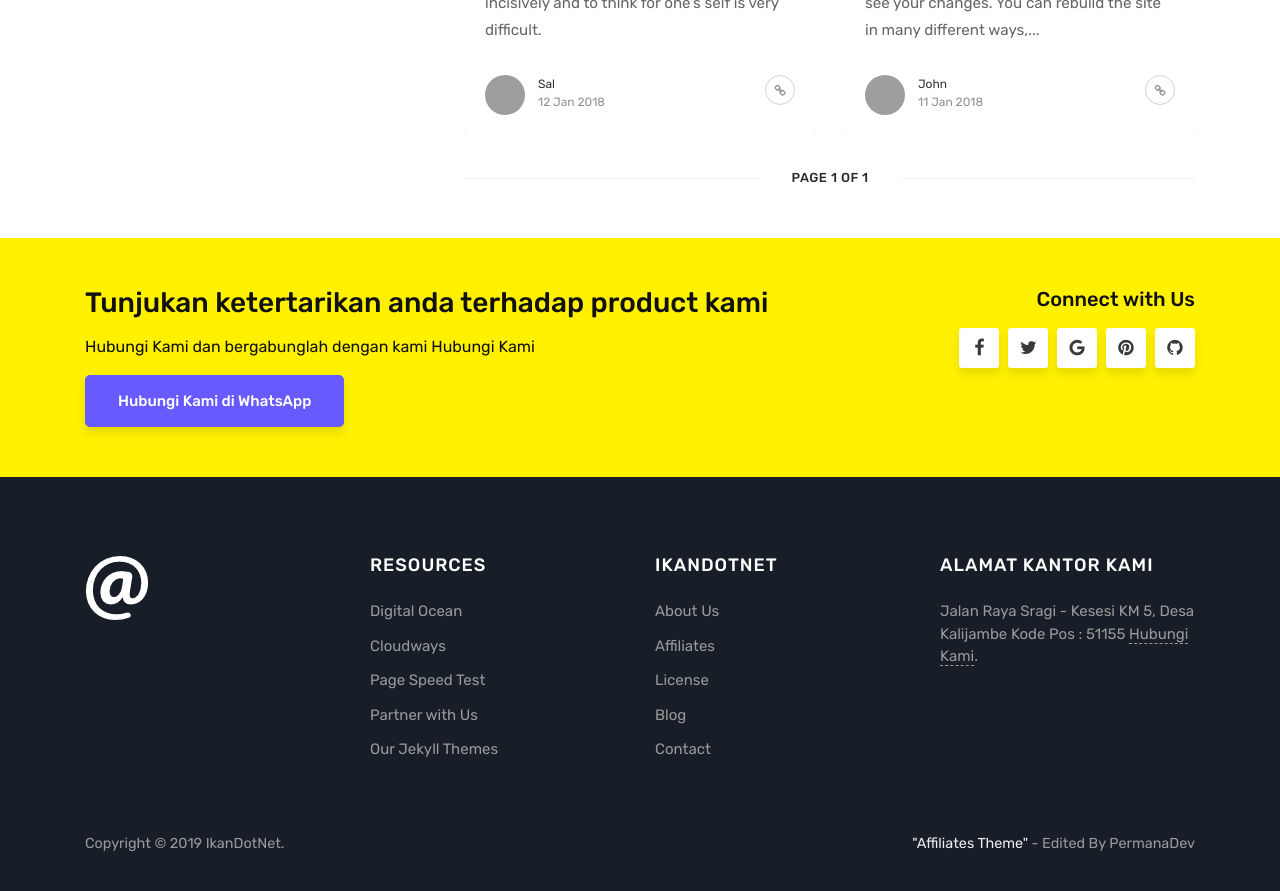
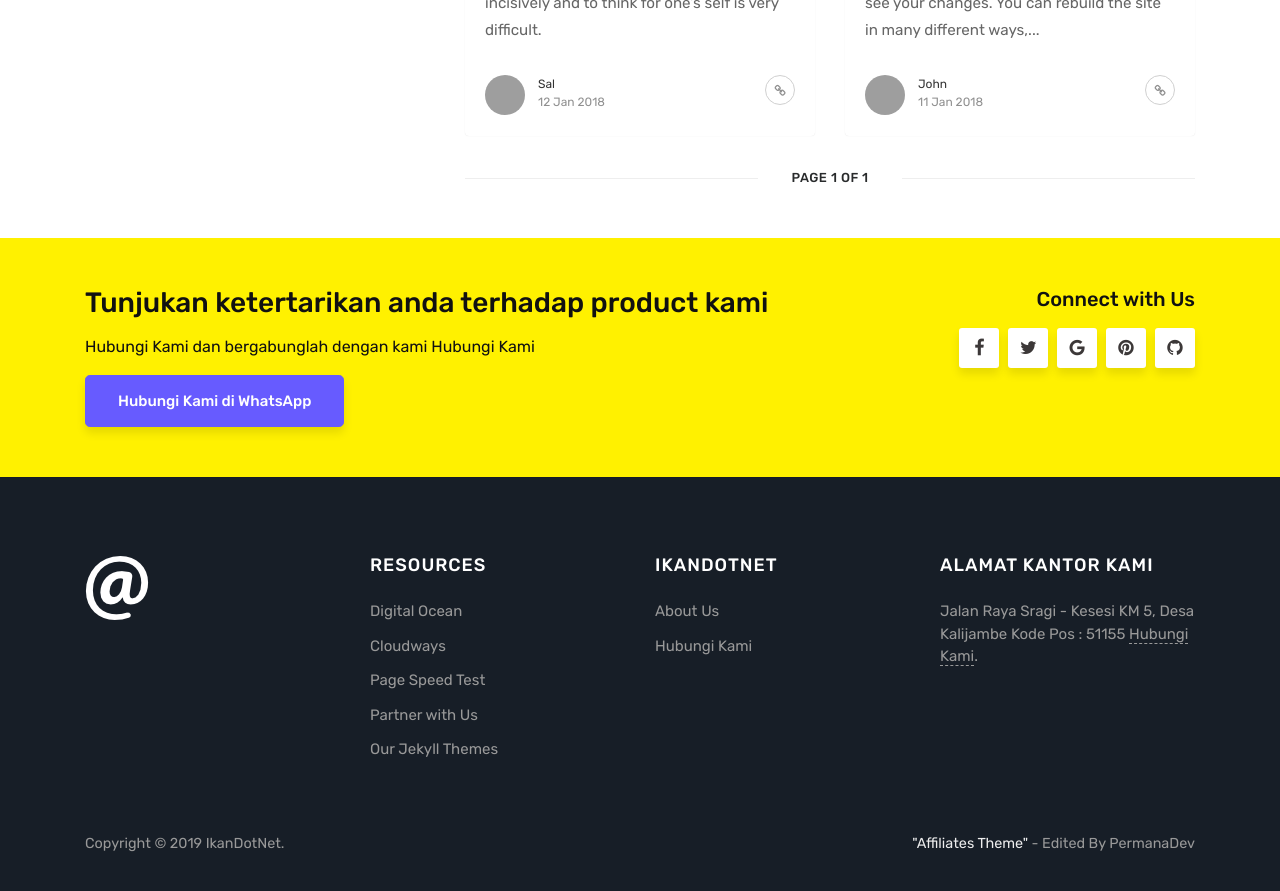
Before and after one commit to nifqi18/nifqi18.github.io, a Jekyll site: the page built from index.html, in a window 1280 px wide and 900 px high, scrolled down 2015 px. Shown: the top 891 px of the window. Built offline with Jekyll 4.4.1, drawn with Linux system fonts in a browser that asks for light colours; the list of posts is cut into pages by our own code; grey boxes are pictures that could not be loaded.

```diff
--- a/_layouts/default.html
+++ b/_layouts/default.html
@@ -176,11 +176,8 @@
                 <div class="footer-widget">
                 <h5 class="title">IkanDotNet</h5>
                 <ul>
-                <li><a href="https://www.wowthemes.net/premium-themes-templates/">About Us</a></li>
-                <li><a target="_blank" href="https://www.wowthemes.net/affiliate-area/">Affiliates</a></li>
-                <li><a href="https://www.wowthemes.net/terms-and-conditions/">License</a></li>
-                <li><a href="https://www.wowthemes.net/blog/">Blog</a></li>
-                <li><a href="https://www.wowthemes.net/support/">Contact</a></li>
+                <li><a href="/about">About Us</a></li>
+                <li><a href="/contact">Hubungi Kami</a></li>
                 </ul>
                 </div>
                 </div>
```
